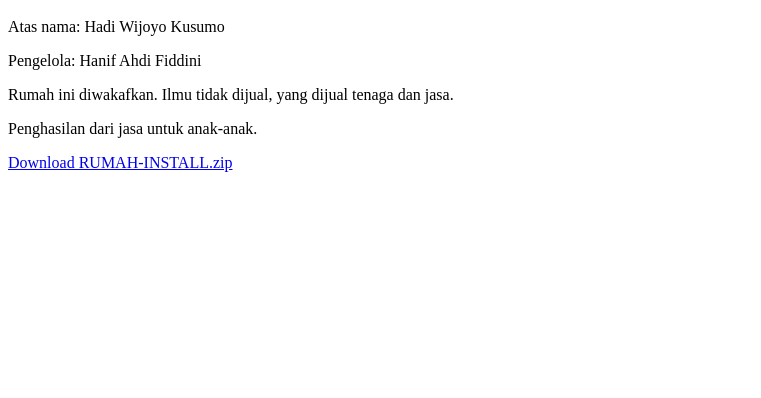
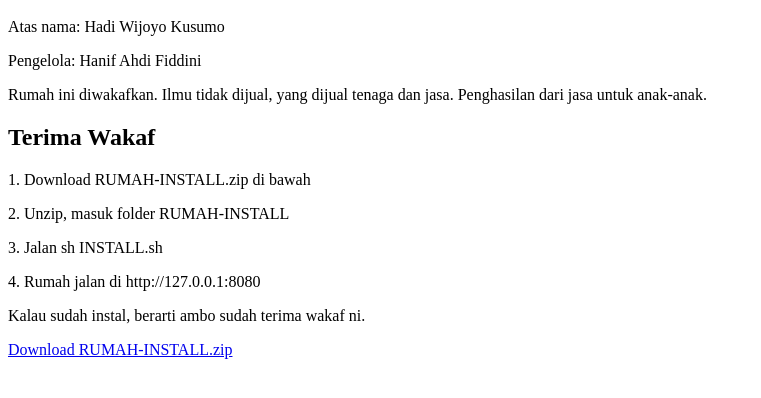
Before and after one commit to Fiddini/WIJOYO-KUSUMO-BRAND-AGNOSTIC, a plain HTML site: page index.html in a window 1280 px wide. Shown: the part 48-446 px from the top of the page, without its empty margins (0-761 px from the left). Drawn offline with Linux system fonts and the light colour scheme.

Commit message:
WAKAF RUMAH - Website selesai, orang bisa terima wakaf

```diff
--- a/index.html
+++ b/index.html
@@ -1 +1 @@
-<h1>WAKAF RUMAH</h1><p>Atas nama: Hadi Wijoyo Kusumo</p><p>Pengelola: Hanif Ahdi Fiddini</p><p>Rumah ini diwakafkan. Ilmu tidak dijual, yang dijual tenaga dan jasa.</p><p>Penghasilan dari jasa untuk anak-anak.</p><p><a href="RUMAH-INSTALL.zip">Download RUMAH-INSTALL.zip</a></p>
+<h1>WAKAF RUMAH</h1><p>Atas nama: Hadi Wijoyo Kusumo</p><p>Pengelola: Hanif Ahdi Fiddini</p><p>Rumah ini diwakafkan. Ilmu tidak dijual, yang dijual tenaga dan jasa. Penghasilan dari jasa untuk anak-anak.</p><h2>Terima Wakaf</h2><p>1. Download RUMAH-INSTALL.zip di bawah</p><p>2. Unzip, masuk folder RUMAH-INSTALL</p><p>3. Jalan sh INSTALL.sh</p><p>4. Rumah jalan di http://127.0.0.1:8080</p><p>Kalau sudah instal, berarti ambo sudah terima wakaf ni.</p><p><a href="RUMAH-INSTALL.zip">Download RUMAH-INSTALL.zip</a></p>
```
Also changed, not shown: 1 other file.
